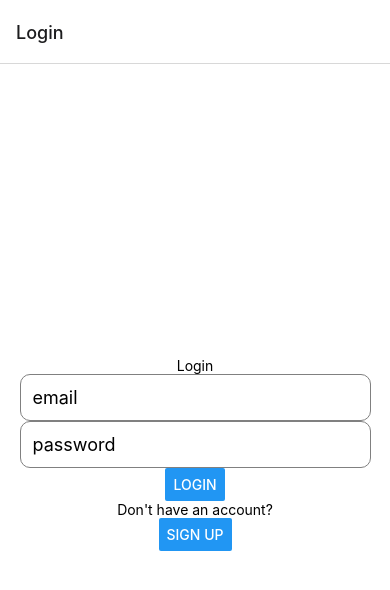
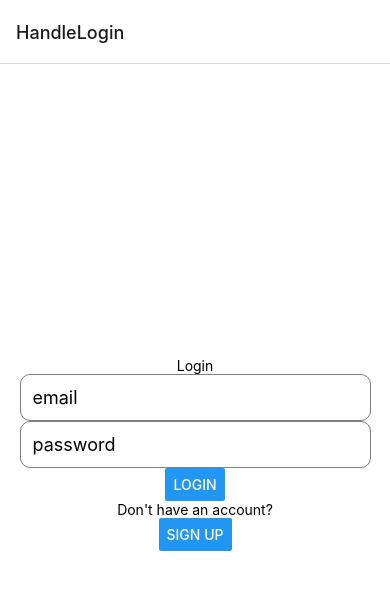
Before and after one commit to oscargutii44/music-shop-inventory, a React Native app: screen / in a window 390 px wide. Shown: the top 590 px of the page. Built offline with nearby package versions, Linux system fonts and the light colour scheme; no server answers.

Commit message:
passing "state" variable to nav filee
have to reload manually nav file after login

```diff
--- a/Navigation.js
+++ b/Navigation.js
@@ -9,13 +9,8 @@ import { ProductsScreen } from './Screens/ProductsScreen';
 import { SalesScreen } from "./Screens/SalesScreen";
 
 //Auth Screen imports
-import { isLogged, Login } from "./Screens/Auth/Login";
+import { isLogged, isLoggedFalse, isLoggedTrue, HandleLogin } from "./Screens/Auth/Login";
 import { isLoggedSignUp, SignUp } from "./Screens/Auth/SignUp";
-
-// const hola = isLoggedSignUp();
-// console.log(hola);
-
-
 
 //Manupulating Stack Navigation properties
 const HomeStackNav  = createNativeStackNavigator();
@@ -23,24 +18,33 @@ const HomeStackNav  = createNativeStackNavigator();
 //Creating Stack Navigation Component
 export function HomeStack() {
 
-    //Login
-    const isLoggedIn = isLogged();
+//     //Login
+//     const isLoggedInFalse = isLoggedFalse();
+//    // console.log('from nav: ', isLoggedInFalse);
+
+//     const isLoggedInTrue = isLoggedTrue();
+//    // console.log('from nav: ', isLoggedInTrue);
+
+
+    //SignUp
+    // const isLoggedInSignUp = isLoggedSignUp();
     // console.log(isLoggedIn);
 
-    //SignUp
-    const isLoggedInSignUp = isLoggedSignUp();
-    // console.log(isLoggedIn);
+    let isLoggedIn = isLogged();
+    console.log('isloggedin from nav: ', isLoggedIn);
+
+    //const isLoggedIn = 'false';
+    const isLoggedInSignUp = 'false';
 
 
-    if (!isLoggedIn && !isLoggedInSignUp) {
+    if (isLoggedIn != 'true' && isLoggedInSignUp === 'false') {
         return(
-            <HomeStackNav.Navigator initialRouteName="Login">
-            <HomeStackNav.Screen name="Login" component={Login} ></HomeStackNav.Screen>
+            <HomeStackNav.Navigator initialRouteName="HandleLogin">
+            <HomeStackNav.Screen name="HandleLogin" component={HandleLogin} ></HomeStackNav.Screen>
             <HomeStackNav.Screen name="SignUp" component={SignUp}></HomeStackNav.Screen>
         </HomeStackNav.Navigator>
         )
-    }
-
+    } else {
         return(
             <HomeStackNav.Navigator initialRouteName="HomeScreen">
                 <HomeStackNav.Screen name="HomeScreen" component={HomeScreen} ></HomeStackNav.Screen>
@@ -49,6 +53,8 @@ export function HomeStack() {
                 <HomeStackNav.Screen name="ClientsScreen" component={ClientsScreen}></HomeStackNav.Screen>
             </HomeStackNav.Navigator>
         )
+    }
+
 };
 
 
--- a/Screens/Auth/Login.js
+++ b/Screens/Auth/Login.js
@@ -5,29 +5,46 @@ import { initializeApp } from 'firebase/app';
 import { useState } from 'react';
 import { useNavigation } from '@react-navigation/native';
 import { StylesAuth } from './styles';
+import { HomeStack } from '../../Navigation';
 
 
 const app = initializeApp(firebaseConfig);
 const auth = getAuth(app);
+let logg = ''
+console.log('initial logg value: ',logg);
 
 export function isLogged(){
-  const [logged, setLogged] = useState(false);
-  // console.log('from login file')
-  // console.log(logged);
-
-    return (
-      logged
-    );
+  logg = logg;
+    return logg
 }
 
+// export function isLoggedFalse(){
+//   logg = 'false'
+//   return logg
+// }
 
-export function Login() {
+// export function isLoggedTrue(){
+//   logg = 'true'
+//   return logg
+// }
+
+// export function HandleLogg(a){
+//   logg = a;
+//   if (logg === 'false'){
+//     return 'false';
+//   } else {
+//     return 'true';
+//   }
+// }
 
 
+export function HandleLogin() {
   const navigation = useNavigation();
 
     const [email, setEmail] = useState('');
     const [password, setPassword] = useState('');
+    // const [logged, setLogged] = useState('false');
+    // console.log('state in Login file: ', logged)
 
 
     // función con async await
@@ -36,9 +53,10 @@ export function Login() {
         try {
           //const auth = getAuth();
           await signInWithEmailAndPassword(auth, email, password);
-          setLogged
-          Alert.alert("Session Started");
-          //navigation.navigate("MainScreen");
+          //Alert.alert("Session Started");
+          logg = 'true';
+          console.log('after click logg value: ',logg)
+          //navigation.navigate("HomeStack");
         } catch (error) {
           const errorCode = error.code;
           const errorMessage = error.message;
@@ -77,6 +95,7 @@ export function Login() {
 
     </View>
     );
+
   }
 
   //navigation.navigate('SignUp');
```
Lines whose indentation alone changed are shown as unchanged.
